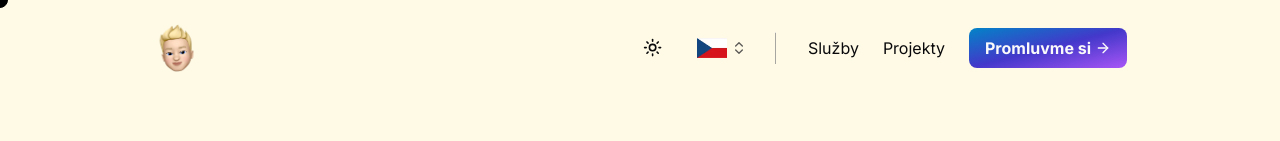
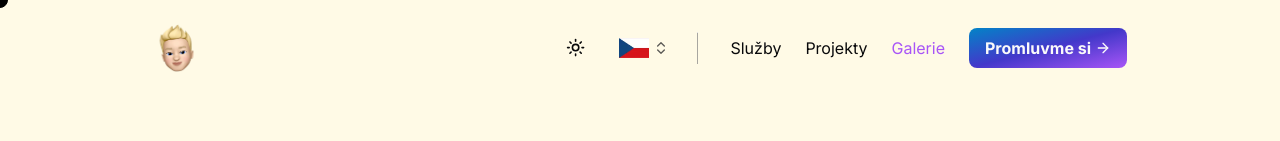
Before and after one commit to ton1czech/baudys, a Next.js app: page /gallery in a window 1280 px wide. Shown: the top 141 px of the page. Built offline with nearby package versions, Linux system fonts and the light colour scheme.

Commit message:
🎁NEW: add gallery on navbar

```diff
--- a/components/navbar/mobile-navbar.tsx
+++ b/components/navbar/mobile-navbar.tsx
@@ -58,6 +58,11 @@ export const MobileNavbar: FC<MobileNavbarProps> = ({ setIsOpen }) => {
           href='/projects'
           setIsOpen={setIsOpen}
         />
+        <MobileNavItem
+          label={language === 'en' ? 'Gallery' : 'Galerie'}
+          href='/gallery'
+          setIsOpen={setIsOpen}
+        />
         <li onMouseEnter={setIsHovering} onMouseLeave={setIsNotHovering}>
           <Button variant='rainbow' className='py-8'>
             <Link href='/contact' className='flex gap-2 items-center text-4xl'>
--- a/components/navbar/navbar.tsx
+++ b/components/navbar/navbar.tsx
@@ -117,6 +117,10 @@ export const Navbar = () => {
                   label={language === 'en' ? 'Projects' : 'Projekty'}
                   href='/projects'
                 />
+                <NavItem
+                  label={language === 'en' ? 'Gallery' : 'Galerie'}
+                  href='/gallery'
+                />
                 <li
                   onMouseEnter={setIsHovering}
                   onMouseLeave={setIsNotHovering}
```
